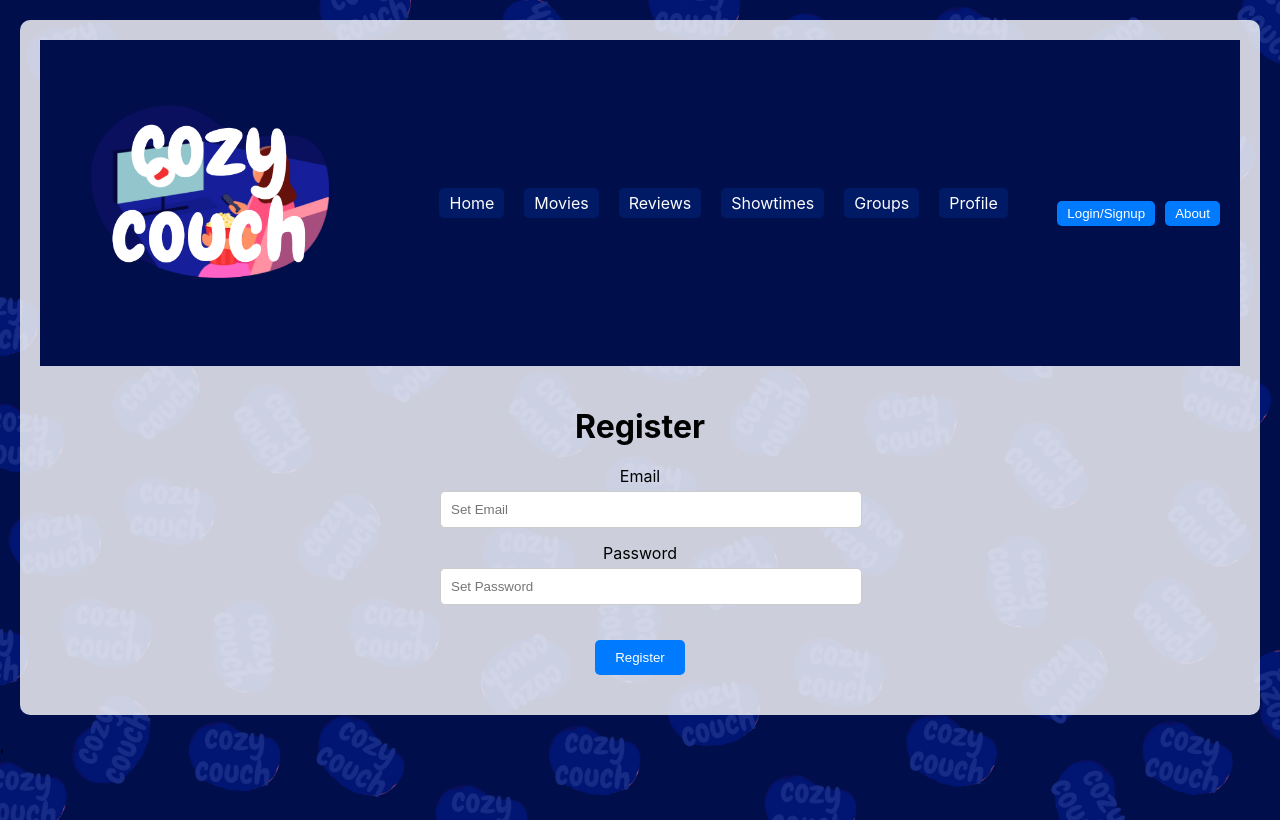
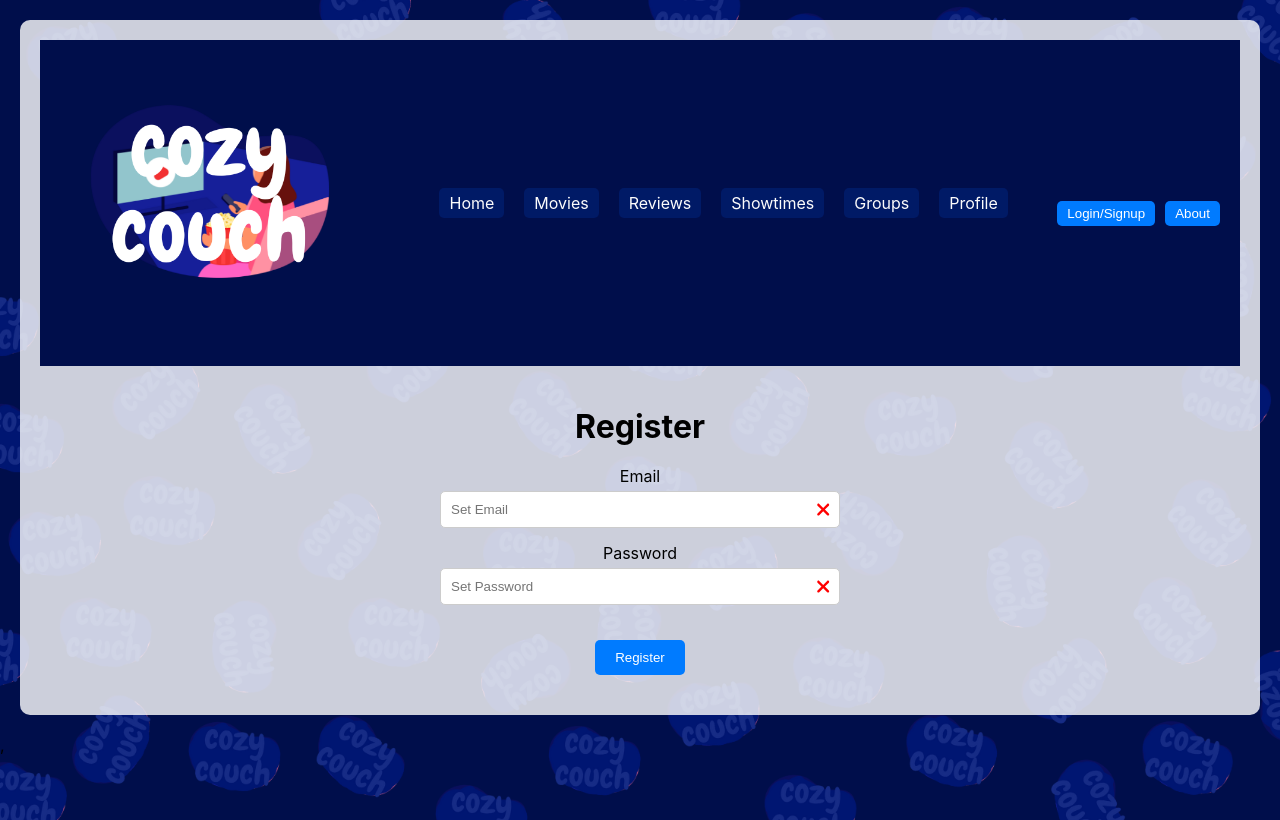
Before and after one commit to gruup-8/movies, a React (Create React App) app: page /register in a window 1280 px wide. Built offline with nearby package versions, Linux system fonts and the light colour scheme.

Commit message:
Made changes into register.js and it's css file. Made it so that email and password have to be complex enough

```diff
--- a/package.json
+++ b/package.json
@@ -3,6 +3,9 @@
   "version": "0.1.0",
   "private": true,
   "dependencies": {
+    "@fortawesome/fontawesome-svg-core": "^6.7.1",
+    "@fortawesome/free-solid-svg-icons": "^6.7.1",
+    "@fortawesome/react-fontawesome": "^0.2.2",
     "@testing-library/jest-dom": "^5.17.0",
     "@testing-library/react": "^13.4.0",
     "@testing-library/user-event": "^13.5.0",
--- a/src/components/register.js
+++ b/src/components/register.js
@@ -1,15 +1,33 @@
 import React, { useState } from "react";
 import { registerScreen } from "../services/user";
+import { FontAwesomeIcon } from "@fortawesome/react-fontawesome";
+import { faCheck, faTimes } from "@fortawesome/free-solid-svg-icons";
 import '../styles/Register.css';
+
+const USER_REGEX = /^[a-zA-Z0-9._%+-]+@[a-zA-Z0-9-]{1,63}\.(com|fi)$/;
+const PWD_REGEX = /^(?=.*[a-z])(?=.*[A-Z])(?=.*[0-9])(?=.*[!@#$%]).{8,24}$/;
 
 function RegisterForm() {
     const [email, setEmail] = useState('');
     const [password, setPassword] = useState('');
+    const [validEmail, setValidEmail] = useState(false);
+    const [validPassword, setValidPassword] = useState(false);
 
     const handleRegister = async (e) => {
         e.preventDefault();
+
+        if (!validEmail) {
+            alert('Invalid email format.');
+            return;
+        }
+        if (!validPassword) {
+            alert('Invalid password format.');
+            return;
+        }
+
         console.log('Email:', email);
         console.log('Password:', password);
+
         try {
             const user = await registerScreen(email, password);
             console.log('user registered: ', user);
@@ -19,29 +37,49 @@ function RegisterForm() {
         }
     };
 
+    const validateEmail = (value) => {
+        setEmail(value);
+        setValidEmail(USER_REGEX.test(value));
+    };
+
+    const validatePassword = (value) => {
+        setPassword(value);
+        setValidPassword(PWD_REGEX.test(value));
+    };
+
     return (
         <div className="register">
             <h1>Register</h1>
         <form className="register-form" onSubmit={handleRegister}>
             <div className="form-group">
             <label>Email</label>
+            <div className="input-container">
             <input
             type='email'
             placeholder='Set Email'
             value={email}
-            onChange={(e) => setEmail(e.target.value)}
+            onChange={(e) => validateEmail(e.target.value)}
             required
             />
+            <span className={validEmail ? "valid" : "invalid"}>
+                <FontAwesomeIcon icon={validEmail ? faCheck : faTimes} />
+            </span>
+            </div>
             </div>
             <div className="form-group">
             <label>Password</label>
+            <div className="input-container">
             <input
             type='password'
             placeholder='Set Password'
             value={password}
-            onChange={(e) => setPassword(e.target.value)}
+            onChange={(e) => validatePassword(e.target.value)}
             required
             />
+            <span className={validPassword ? "valid" : "invalid"}>
+                <FontAwesomeIcon icon={validPassword ? faCheck : faTimes} />
+            </span>
+            </div>
             </div>
             <button type='submit' className="register-button">Register</button>
         </form>
--- a/src/styles/Register.css
+++ b/src/styles/Register.css
@@ -61,3 +61,27 @@ button:hover {
 .signup-link a:hover {
     text-decoration: underline;
 }
+
+.input-container {
+    position: relative;
+    display: flex;
+    align-items: center;
+}
+
+.input-container input {
+    flex: 1;
+}
+
+.input-container span {
+    position: absolute;
+    right: 10px;
+    font-size: 1.2rem;
+}
+
+span.valid {
+    color: green;
+}
+
+span.invalid {
+    color: red;
+}
```
Also changed, not shown: 1 other file (tests, documents, lock files or other folders).
